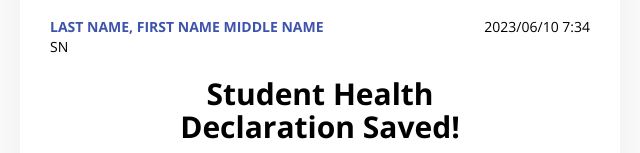
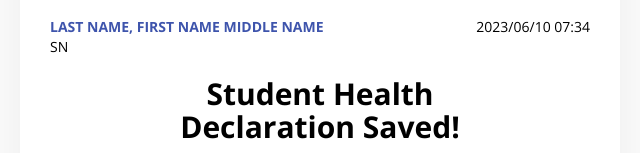
Before and after one commit to secretshhh/not-hd, a plain HTML site: page index.html in a window 1280 px wide. Shown: the part 179-332 px from the top of the page, 320-960 px from the left. Drawn offline with nearby package versions, Linux system fonts and the light colour scheme.

Commit message:
fix (time): not double numbers

```diff
--- a/index.html
+++ b/index.html
@@ -49,7 +49,7 @@
                         <b style="color:#3E54AC" contenteditable="true">LAST NAME, FIRST NAME MIDDLE NAME</b>
                         <div class="time-date">
                             <span contenteditable="true" id="yesterday">YY/MM/DD</span>
-                            7:34
+                            07:34
                         </div>
                     </div>
                     <p contenteditable="true">SN</p>
```
